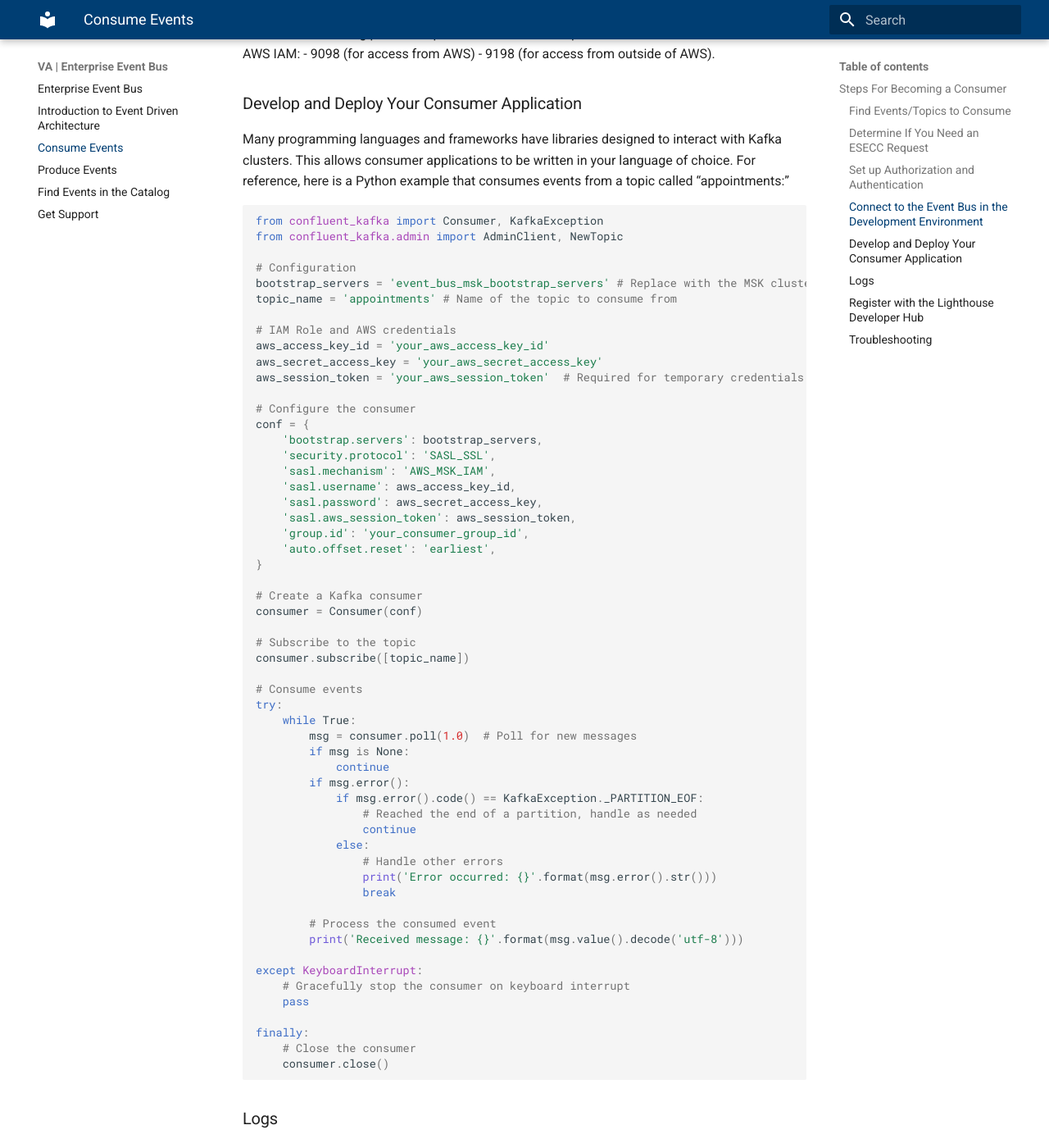
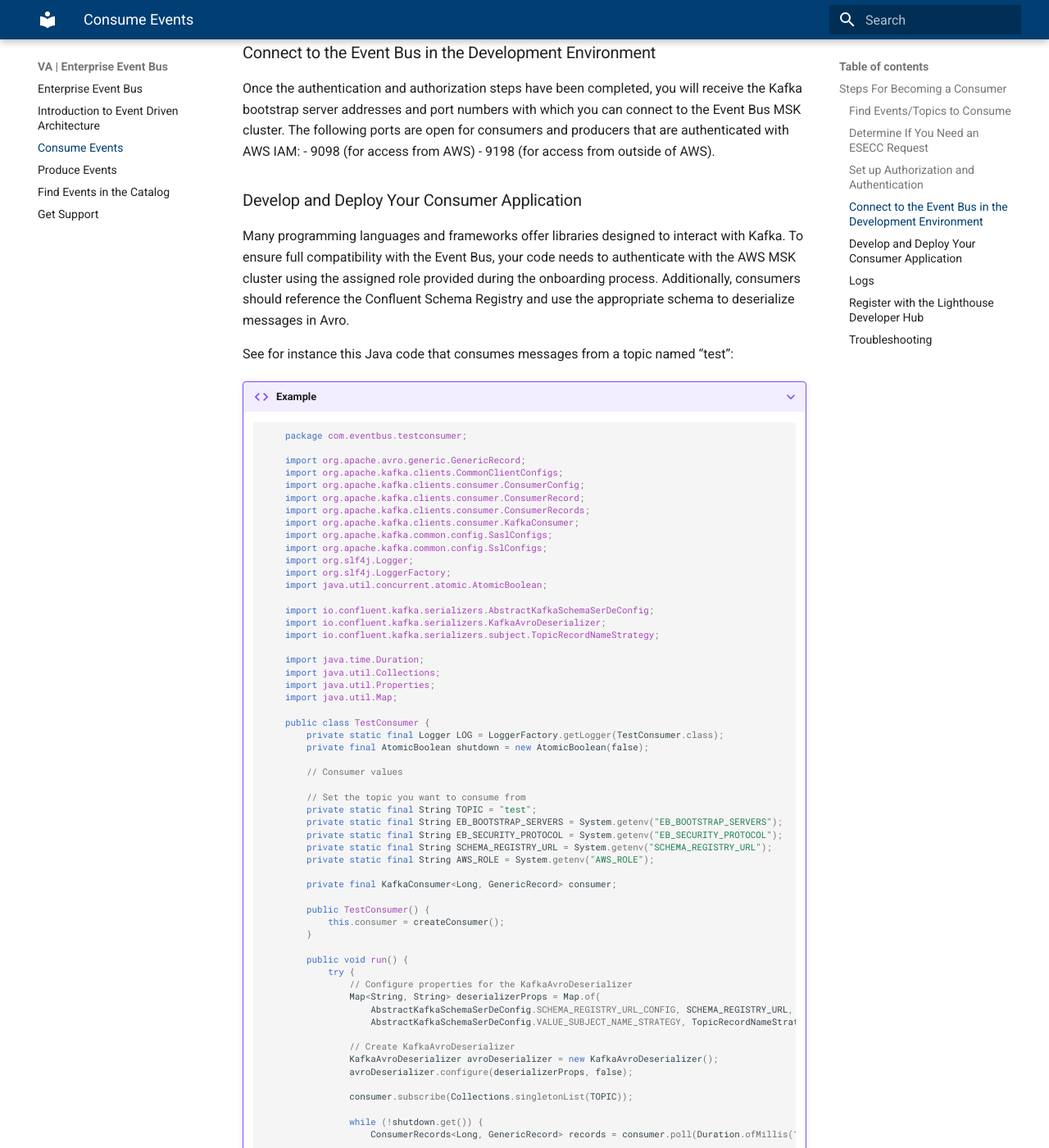
Before and after one commit to department-of-veterans-affairs/ves-event-bus-developer-portal, an MkDocs documentation site: the page built from docs/consume-events.md, in a window 1280 px wide and 1400 px high, scrolled down 2083 px. Shown: the whole window at 82% size. Built offline with MkDocs 1.6.1 and Material for MkDocs 9.7.7, drawn with Linux system fonts in a browser that asks for light colours; some of the changed text lies outside the part shown.

Commit message:
Updated consume events page

````diff
--- a/docs/consume-events.md
+++ b/docs/consume-events.md
@@ -2,23 +2,25 @@
 title: Consume Events
 ---
 # What’s a Consumer?
-A consumer is an application that is set up to receive messages or events in an event-driven system. The Event Bus exposes streams of events, called topics, to consumers. The events capture significant occurrences taking place in an external system. A list of currently available topics can be found in our [Event Catalog].
+A consumer is an application that is set up to receive messages or events in an event-driven system. The Event Bus exposes streams of events, called topics, to consumers. The events capture significant occurrences taking place in an external system. A list of currently available topics can be found in our [Event Catalog](https://department-of-veterans-affairs.github.io/ves-event-bus-developer-portal/use-events/).
 
-To access messages in a particular topic, an event consumer would subscribe to the topic and receive events as they occur in real time. This allows consumers to perform actions based on the event data, such as updating internal state, triggering other processes, etc. Learn more about the components and processes involved in event-based systems on our [Introduction to Event-Driven Architecture](link) page.
+To access messages in a particular topic, an event consumer would subscribe to the topic and receive events as they occur in real time. This allows consumers to perform actions based on the event data, such as updating internal state, triggering other processes, etc. Learn more about the components and processes involved in event-based systems on our [Introduction to Event-Driven Architecture](./intro-to-eda.md) page.
 
 ## Steps For Becoming a Consumer
 ### Find Events/Topics to Consume
-The first step to consuming an event is to [reach out to the Enterprise Event Bus Team](get-support.md) about your interest in events. From there, you can either subscribe to an existing topic with relevant events, or else identify a team able to provide the topic that is of interest to you. At this point in time, we are unable to identify producers for consumers that do not have a source for their desired events, but we will do our best to work with your chosen producing team.
-See also our [Producer Onboarding](produce-events.md) page.
+The first step to consuming an event is to [reach out to the Enterprise Event Bus Team](./get-support.md) about your interest in events. From there, you can either subscribe to an existing topic with relevant events, or else identify a team able to provide the topic that is of interest to you. At this point in time, we are unable to identify producers for consumers that do not have a source for their desired events, but we will do our best to work with your chosen producing team.
+See also our [Produce Events](./produce-events.md) page.
 
 ### Determine If You Need an ESECC Request
-Depending on the location of a consumer application, you may need to obtain an ESECC (Enterprise Security External Change Council) request. The diagram below illustrates the relationship between consumer locations and ESECC requirements. It shows that as a general rule, consumers located within the VAEC (VA Enterprise Cloud) AWS Organization do not need to file an ESECC request. For consumers who are in other AWS organizations, or outside of AWS, an ESECC process will likely be needed. If you’re unsure which category your use case fits in, please reach out to the Event Bus Team for help. However, please also note that while the Event Bus Team is happy to give direction and assist with some aspects of the ESECC process, consumers are ultimately responsible for initiating and monitoring the request.
+Depending on the location of a consumer application, you may need to obtain an ESECC (Enterprise Security External Change Council) request. ESECC requests are required to open certain non-standard ports between different systems and allow traffic to flow over those ports.
 
-This [example documentation](https://github.com/department-of-veterans-affairs/checkin-devops/blob/master/docs/esecc-requests.md) provides a summary of the steps and processes involved in an ESECC request. Please be sure to get started as early as possible, as this can be a lengthy process.
+The diagram below illustrates the relationship between consumer locations and ESECC requirements. It shows that as a general rule, consumers located within the VAEC (VA Enterprise Cloud) AWS Organization do not need to file an ESECC request. For consumers who are in other AWS organizations, or outside of AWS, an ESECC process will likely be needed. If you’re unsure which category your use case fits in, please reach out to the Event Bus Team for help. However, please also note that while the Event Bus Team is happy to give direction and assist with some aspects of the ESECC process, consumers are ultimately responsible for initiating and monitoring the request.
+
+This [example documentation](https://github.com/department-of-veterans-affairs/checkin-devops/blob/master/docs/esecc-requests.md) provides a starting point that outlines the steps and processes involved in an ESECC request. Note that we have not verified that the document is complete and would be applicable in all situations. Please do your own research and be sure to get started as early as possible, as this can be a lengthy process.
 
 ![Client Environments ESECC Decision Circles](img/Client%20Environments%20ESECC%20Decision%20Circles.svg)
 ### Set up Authorization and Authentication
-To subscribe to specific topics on the Event Bus, consumers need to be authenticated and have the appropriate permissions. The Event Bus MSK cluster is only accessible from the VA Network, and we use AWS IAM (Identity and Access Management) Roles and Policies to control access to different resources. If your consuming application is within the AWS environment, you will need to let us know which IAM Role(s) or IAM User(s) we should grant access to, and set up the applicable IAM Policies on your end.
+To subscribe to specific topics on the Event Bus, consumers need to be authenticated and have the appropriate permissions. The Event Bus MSK cluster is only accessible from the VA Network, and we use AWS IAM (Identity and Access Management) Roles and Policies to control access to different resources. If your consuming application is within the AWS environment, you will need to let us know to which IAM Role(s) or IAM User(s) we should grant access. We will then set up the corresponding IAM Policies on our end and assign a named role for producers to authenticate with AWS MSK in their application code.
 
 If your consuming application is outside of the AWS environment, we will request an IAM User to be created on your behalf. You will then be able to access the requested topic(s) using those credentials.
 
@@ -28,65 +30,125 @@
 - 9198 (for access from outside of AWS).
 
 ### Develop and Deploy Your Consumer Application
-Many programming languages and frameworks have libraries designed to interact with Kafka clusters. This allows consumer applications to be written in your language of choice. For reference, here is a Python example that consumes events from a topic called “appointments:”
+Many programming languages and frameworks offer libraries designed to interact with Kafka. To ensure full compatibility with the Event Bus, your code needs to authenticate with the AWS MSK cluster using the assigned role provided during the onboarding process. Additionally, consumers should reference the Confluent Schema Registry and use the appropriate schema to deserialize messages in Avro.
 
-```python
-from confluent_kafka import Consumer, KafkaException
-from confluent_kafka.admin import AdminClient, NewTopic
+See for instance this Java code that consumes messages from a topic named “test”:
 
-# Configuration
-bootstrap_servers = 'event_bus_msk_bootstrap_servers' # Replace with the MSK cluster's bootstrap servers
-topic_name = 'appointments' # Name of the topic to consume from
+???+ example
+    ```java
+        package com.eventbus.testconsumer;
 
-# IAM Role and AWS credentials
-aws_access_key_id = 'your_aws_access_key_id'
-aws_secret_access_key = 'your_aws_secret_access_key'
-aws_session_token = 'your_aws_session_token'  # Required for temporary credentials
+        import org.apache.avro.generic.GenericRecord;
+        import org.apache.kafka.clients.CommonClientConfigs;
+        import org.apache.kafka.clients.consumer.ConsumerConfig;
+        import org.apache.kafka.clients.consumer.ConsumerRecord;
+        import org.apache.kafka.clients.consumer.ConsumerRecords;
+        import org.apache.kafka.clients.consumer.KafkaConsumer;
+        import org.apache.kafka.common.config.SaslConfigs;
+        import org.apache.kafka.common.config.SslConfigs;
+        import org.slf4j.Logger;
+        import org.slf4j.LoggerFactory;
+        import java.util.concurrent.atomic.AtomicBoolean;
 
-# Configure the consumer
-conf = {
-    'bootstrap.servers': bootstrap_servers,
-    'security.protocol': 'SASL_SSL',
-    'sasl.mechanism': 'AWS_MSK_IAM',
-    'sasl.username': aws_access_key_id,
-    'sasl.password': aws_secret_access_key,
-    'sasl.aws_session_token': aws_session_token,
-    'group.id': 'your_consumer_group_id',
-    'auto.offset.reset': 'earliest',
-}
+        import io.confluent.kafka.serializers.AbstractKafkaSchemaSerDeConfig;
+        import io.confluent.kafka.serializers.KafkaAvroDeserializer;
+        import io.confluent.kafka.serializers.subject.TopicRecordNameStrategy;
 
-# Create a Kafka consumer
-consumer = Consumer(conf)
+        import java.time.Duration;
+        import java.util.Collections;
+        import java.util.Properties;
+        import java.util.Map;
 
-# Subscribe to the topic
-consumer.subscribe([topic_name])
+        public class TestConsumer {
+            private static final Logger LOG = LoggerFactory.getLogger(TestConsumer.class);
+            private final AtomicBoolean shutdown = new AtomicBoolean(false);
 
-# Consume events
-try:
-    while True:
-        msg = consumer.poll(1.0)  # Poll for new messages
-        if msg is None:
-            continue
-        if msg.error():
-            if msg.error().code() == KafkaException._PARTITION_EOF:
-                # Reached the end of a partition, handle as needed
-                continue
-            else:
-                # Handle other errors
-                print('Error occurred: {}'.format(msg.error().str()))
-                break
+            // Consumer values
 
-        # Process the consumed event
-        print('Received message: {}'.format(msg.value().decode('utf-8')))
+            // Set the topic you want to consume from
+            private static final String TOPIC = "test";
+            private static final String EB_BOOTSTRAP_SERVERS = System.getenv("EB_BOOTSTRAP_SERVERS");
+            private static final String EB_SECURITY_PROTOCOL = System.getenv("EB_SECURITY_PROTOCOL");
+            private static final String SCHEMA_REGISTRY_URL = System.getenv("SCHEMA_REGISTRY_URL");
+            private static final String AWS_ROLE = System.getenv("AWS_ROLE");
 
-except KeyboardInterrupt:
-    # Gracefully stop the consumer on keyboard interrupt
-    pass
+            private final KafkaConsumer<Long, GenericRecord> consumer;
 
-finally:
-    # Close the consumer
-    consumer.close()
-```
+            public TestConsumer() {
+                this.consumer = createConsumer();
+            }
+
+            public void run() {
+                try {
+                    // Configure properties for the KafkaAvroDeserializer
+                    Map<String, String> deserializerProps = Map.of(
+                        AbstractKafkaSchemaSerDeConfig.SCHEMA_REGISTRY_URL_CONFIG, SCHEMA_REGISTRY_URL,
+                        AbstractKafkaSchemaSerDeConfig.VALUE_SUBJECT_NAME_STRATEGY, TopicRecordNameStrategy.class.getName());
+
+                    // Create KafkaAvroDeserializer
+                    KafkaAvroDeserializer avroDeserializer = new KafkaAvroDeserializer();
+                    avroDeserializer.configure(deserializerProps, false);
+
+                    consumer.subscribe(Collections.singletonList(TOPIC));
+
+                    while (!shutdown.get()) {
+                        ConsumerRecords<Long, GenericRecord> records = consumer.poll(Duration.ofMillis(100));
+
+                        for (ConsumerRecord<Long, GenericRecord> record : records) {
+                            GenericRecord genericRecord = record.value();
+                            // Process the received Avro record
+                            LOG.info("Received record: {}", genericRecord.toString());
+                        }
+                    }
+                } catch (final WakeupException e) {
+                    // Ignore exception if shutting down
+                    if (!shutdown.get()) {
+                        throw e;
+                    }
+                } catch (final Exception e) {
+                    LOG.error("An exception occurred while consuming messages", e);
+                } finally {
+                    consumer.close();
+                }
+            }
+
+            /**
+            * Stops polling for new messages and wakes up the Kafka consumer.
+            */
+            public void shutdown() {
+                shutdown.set(true);
+                consumer.wakeup();
+            }
+
+            private KafkaConsumer<Long, GenericRecord> createConsumer() {
+                final Properties props = new Properties();
+
+                props.put(ConsumerConfig.BOOTSTRAP_SERVERS_CONFIG, EB_BOOTSTRAP_SERVERS);
+                props.put(ConsumerConfig.KEY_DESERIALIZER_CLASS_CONFIG, KafkaAvroDeserializer.class.getName());
+                props.put(ConsumerConfig.VALUE_DESERIALIZER_CLASS_CONFIG, KafkaAvroDeserializer.class.getName());
+                props.put(ConsumerConfig.GROUP_ID_CONFIG, "test-consumer-group"); // Set your consumer group ID
+
+                // Use SASL_SSL in production but PLAINTEXT in local environment
+                // w/docker_compose
+                if ("SASL_SSL".equals(EB_SECURITY_PROTOCOL)) {
+                    props.put(CommonClientConfigs.SECURITY_PROTOCOL_CONFIG, EB_SECURITY_PROTOCOL);
+                    props.put(SslConfigs.SSL_TRUSTSTORE_LOCATION_CONFIG, "/tmp/kafka.client.truststore.jks");
+                    props.put(SslConfigs.SSL_ENDPOINT_IDENTIFICATION_ALGORITHM_CONFIG, "");
+                    props.put(SaslConfigs.SASL_MECHANISM, "AWS_MSK_IAM");
+                    props.put(SaslConfigs.SASL_JAAS_CONFIG,
+                            "software.amazon.msk.auth.iam.IAMLoginModule required awsRoleArn=\""
+                                    + AWS_ROLE // use the role name provided to you
+                                    + "\" awsStsRegion=\"us-gov-west-1\";");
+                    props.put(SaslConfigs.SASL_CLIENT_CALLBACK_HANDLER_CLASS,
+                            "software.amazon.msk.auth.iam.IAMClientCallbackHandler");
+                } else if (!"PLAINTEXT".equals(EB_SECURITY_PROTOCOL)) {
+                    LOG.error("Unknown EB_SECURITY_PROTOCOL '{}'", EB_SECURITY_PROTOCOL);
+                }
+
+                return new KafkaConsumer<>(props);
+            }
+        }
+    ```
 
 ### Logs
 
````
Also changed, not shown: docs/produce-events.md (+5 -5 lines).
